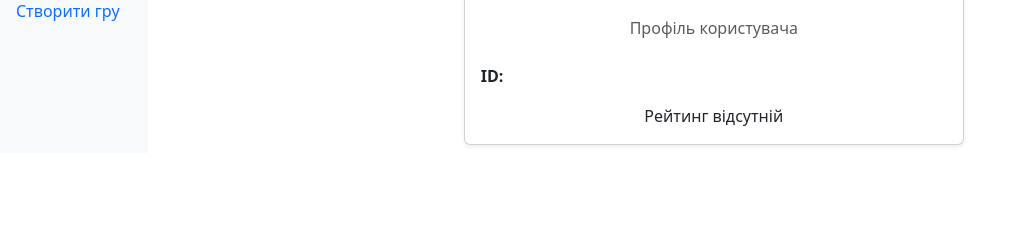
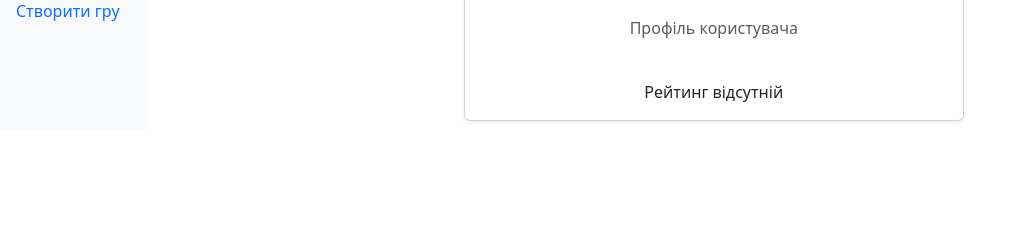
Before and after one commit to AndrewSkylone/TeamManager, a Django app: template sport_team/main/templates/main/player_basic.html in a window 1280 px wide. Shown: the part 105-356 px from the top of the page, without its empty margins (0-1010 px from the left). Run offline with Django 3.2, Linux system fonts and the light colour scheme; the template is opened without the code that fills it, so the values that code supplies are empty; some libraries are stand-ins or nearby versions.

Commit message:
дрібні правки в шаблони

```diff
--- a/sport_team/main/templates/main/game/detail.html
+++ b/sport_team/main/templates/main/game/detail.html
@@ -73,7 +73,7 @@
                     type="text"
                     class="form-control"
                     name="query"
-                    placeholder="Введіть ім'я..."
+                    placeholder="Введіть логін, ім'я чи прізвище..."
                     hx-get="{% url 'main:player_search' game_pk=game.pk %}"
                     hx-trigger="keyup changed delay:300ms"
                     hx-target="#search-results">
--- a/sport_team/main/templates/main/player_basic.html
+++ b/sport_team/main/templates/main/player_basic.html
@@ -16,13 +16,6 @@
         </p>
 
         <div class="row text-start">
-            <div class="col-4 fw-bold">
-                ID:
-            </div>
-            <div class="col-8">
-                {{ player.pk }}
-            </div>
-
             {% if player.first_name %}
             <div class="col-4 fw-bold mt-2">
                 Ім'я:
```
